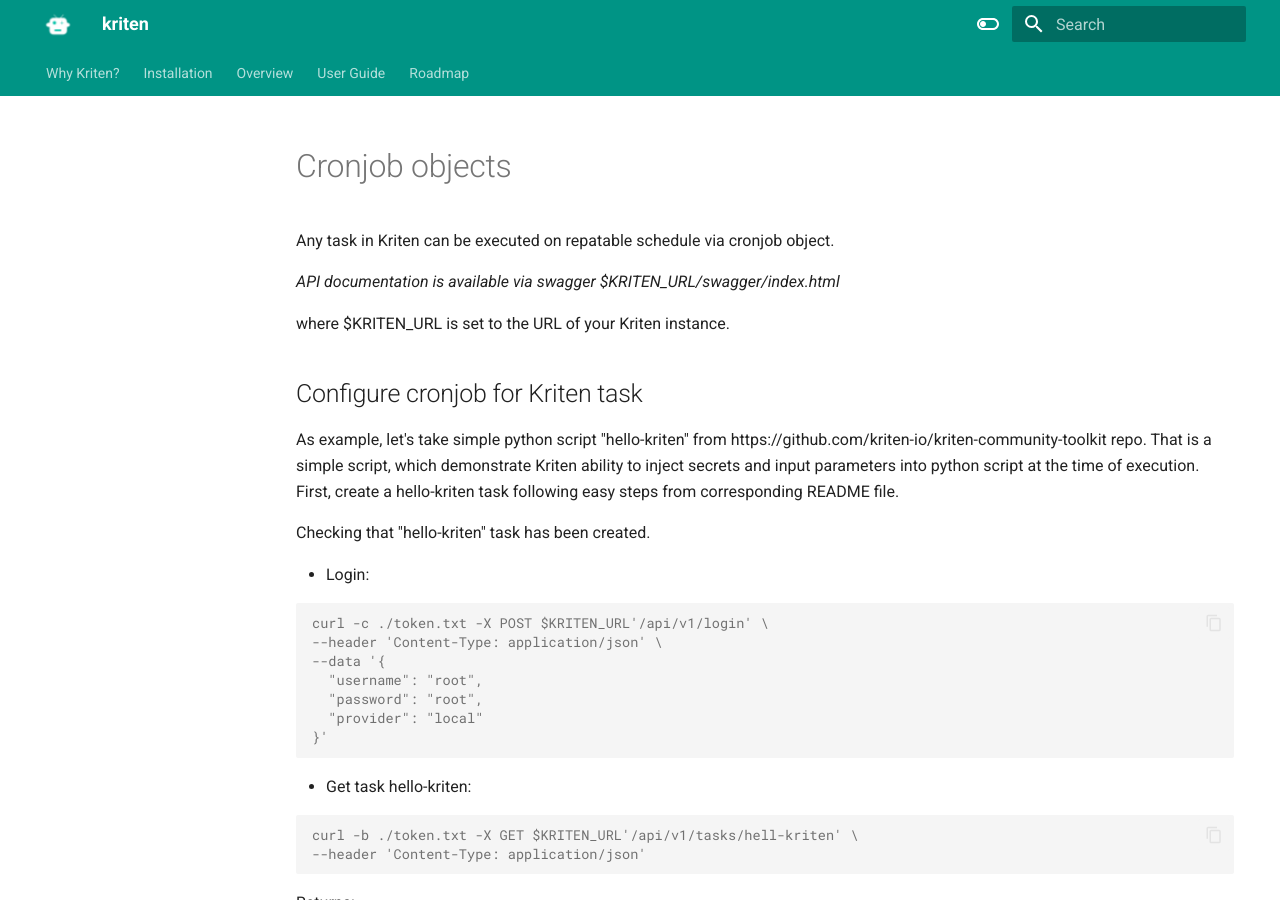
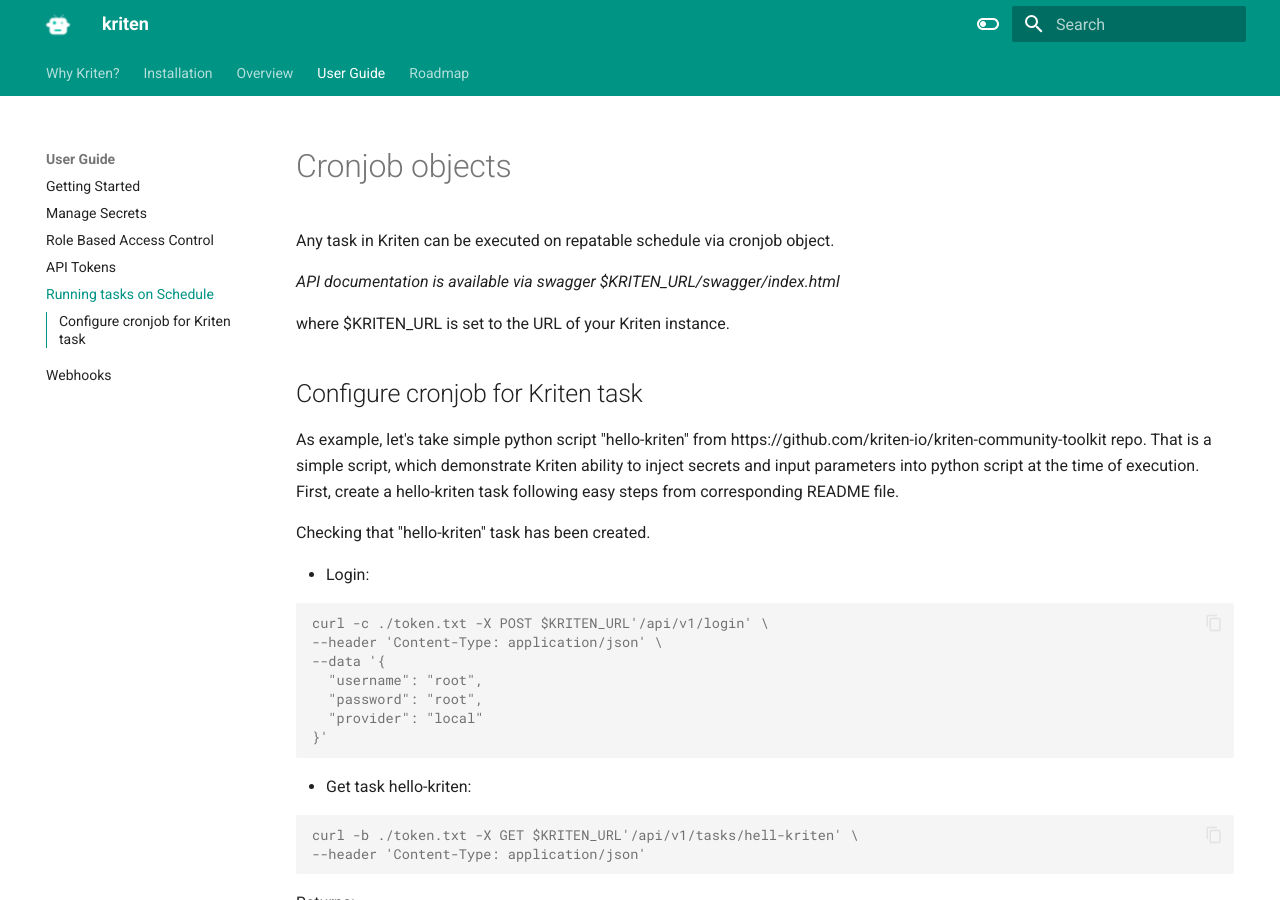
Before and after one commit to kriten-io/kriten-docs, an MkDocs documentation site: the page built from docs/user_guide/cronjobs.md, in a window 1280 px wide and 900 px high. Built offline with MkDocs 1.6.1 and Material for MkDocs 9.7.7, drawn with Linux system fonts in a browser that asks for light colours; some of the changed lines change nothing that is shown.

Commit message:
fixing formatting

```diff
--- a/mkdocs.yml
+++ b/mkdocs.yml
@@ -65,8 +65,8 @@
     - Manage Secrets: "user_guide/manage_secrets.md"
     - Role Based Access Control: "user_guide/rbac.md"
     - API Tokens: "user_guide/api_tokens.md"
+    - Running tasks on Schedule: "user_guide/cronjobs.md"
     - Webhooks: "user_guide/webhooks.md"
-    - Running tasks on Schedule: "user_guide/cronjobs"
   - Roadmap:
     - MCP Server: "roadmap/mcp_server.md"
 
```
